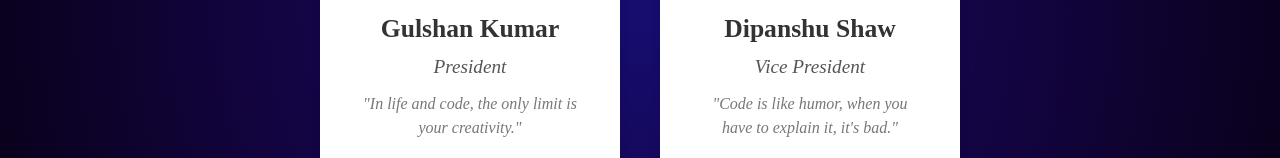
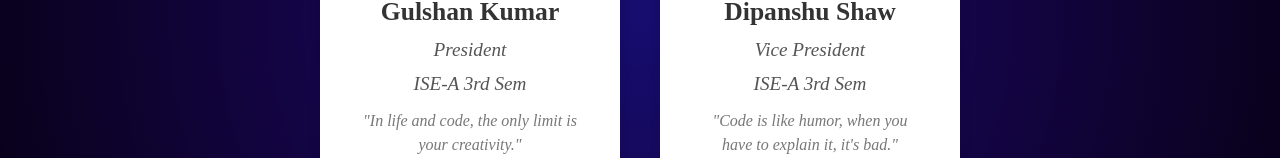
Before and after one commit to GulshanJha00/Ved, a Next.js app: page /about in a window 1280 px wide. Shown: the part 388-546 px from the top of the page. Built offline with nearby package versions, Linux system fonts and the light colour scheme.

Commit message:
Sem added

```diff
--- a/src/app/about/AboutUsCard.tsx
+++ b/src/app/about/AboutUsCard.tsx
@@ -29,6 +29,7 @@ const AboutUsCard: React.FC<AboutUsCardProps> = ({
       </div>
       <h2 className={styles.name}>{name}</h2>
       <p className={styles.title}>{title}</p>
+      <p className={styles.title}>ISE-A 3rd Sem</p>
       <p className={styles.quote}>&quot;{quote}&quot;</p>
 
       <div className={styles.socialMedia}>
```
